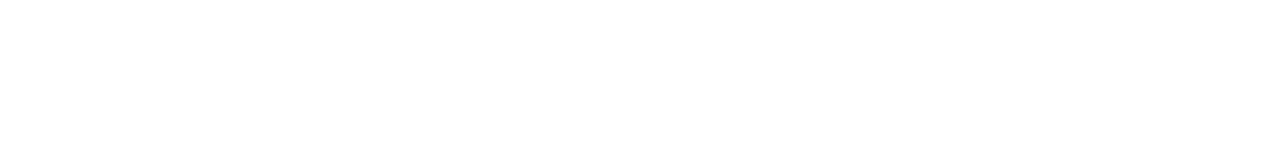
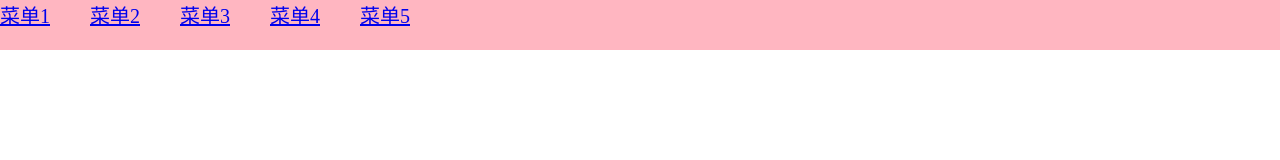
Before and after one commit to windyChess/angularDemo, a plain HTML site: page jscsh/index.html in a window 1280 px wide. Drawn offline with Linux system fonts and the light colour scheme.

Commit message:
选项卡滑动功能 index.html

```diff
--- /dev/null
+++ b/jscsh/css/index.css
@@ -0,0 +1,32 @@
+html{
+    font-size:10px;
+}
+body,ul{
+    margin: 0px;;
+}
+ul{
+    padding: 0px;
+}
+.nav{
+    background:lightpink;
+    max-width:100%;
+    height:50px;
+    font-size:2rem;
+}
+.nav ul{
+    overflow: hidden;
+    height:50px;
+    width:100%;
+    overflow-x:scroll;
+    display:inline-flex;
+}
+.nav ul li {
+    height:50px;
+    float:left;
+    list-style: none;
+    margin-right:40px;
+}
+.nav ul li a{
+    display:block;
+    width:50px;
+}
--- a/jscsh/index.html
+++ b/jscsh/index.html
@@ -2,10 +2,21 @@
 <html lang="en">
 <head>
     <meta charset="UTF-8">
+    <meta name="viewport" content="width=device-width, initial-scale=1">
     <title>Title</title>
+    <link rel="stylesheet" href="css/index.css">
 </head>
 <body>
-
+    <!--滑动导航栏-->
+    <div class="nav">
+        <ul>
+            <li><a href="#">菜单1</a></li>
+            <li><a href="#">菜单2</a></li>
+            <li><a href="#">菜单3</a></li>
+            <li><a href="#">菜单4</a></li>
+            <li><a href="#">菜单5</a></li>
+        </ul>
+    </div>
 
 <script src="js/basic.js"></script>
 </body>
```
Also changed, not shown: jscsh/margin.html (+1 -0 lines).
